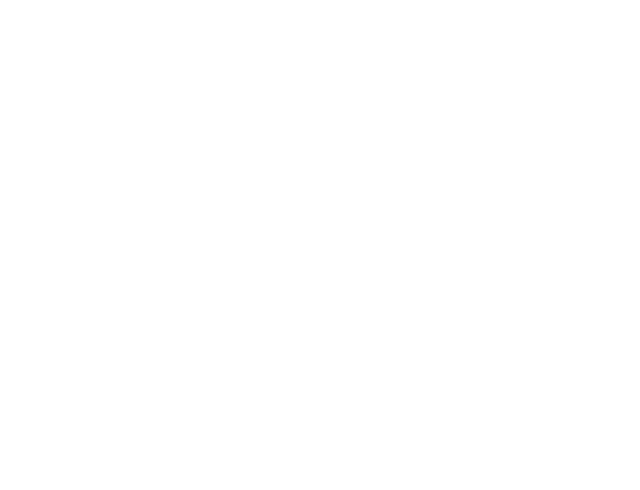
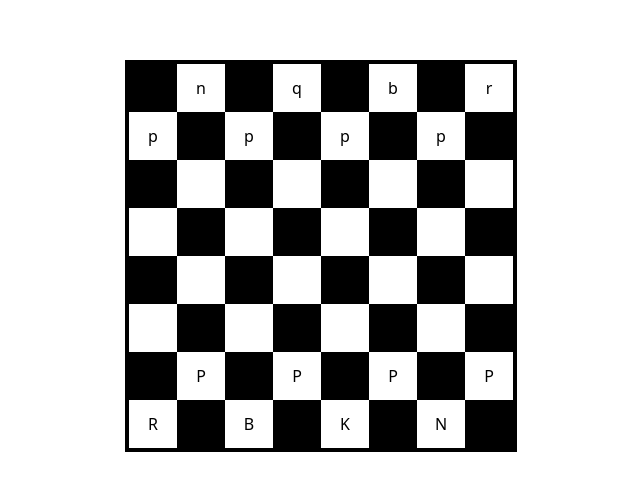
Before and after one commit to Acid-OP/project-1, a React (Vite) app in the folder frontend/: page /home in a window 1280 px wide. Shown: the part 144-634 px from the top of the page, without its empty margins (319-959 px from the left). Built offline with nearby package versions, Linux system fonts and the light colour scheme.

Commit message:
chess frontend added

```diff
--- a/frontend/package.json
+++ b/frontend/package.json
@@ -12,6 +12,7 @@
   "dependencies": {
     "@tailwindcss/vite": "^4.0.3",
     "axios": "^1.7.9",
+    "classnames": "^2.5.1",
     "react": "^18.3.1",
     "react-dom": "^18.3.1",
     "react-router": "^7.1.5",
--- a/frontend/src/App.tsx
+++ b/frontend/src/App.tsx
@@ -9,15 +9,15 @@
 
 
   return (
-
-    <BrowserRouter>
-    <Routes>
-      <Route path= "/signup" element={<Signup/>}></Route>
-      <Route path= "/signin" element={<Signin/>}></Route>
-      <Route path= "/welcome" element={<Welcome/>}></Route>
-      <Route path= "/home" element={<Home/>}></Route>
-    </Routes>
-    </BrowserRouter>
+    <Home/>
+    // <BrowserRouter>
+    // <Routes>
+    //   <Route path= "/signup" element={<Signup/>}></Route>
+    //   <Route path= "/signin" element={<Signin/>}></Route>
+    //   <Route path= "/welcome" element={<Welcome/>}></Route>
+    //   <Route path= "/home" element={<Home/>}></Route>
+    // </Routes>
+    // </BrowserRouter>
 
   )
 }
--- a/frontend/src/pages/Home.tsx
+++ b/frontend/src/pages/Home.tsx
@@ -1,5 +1,45 @@
+import { useEffect, useState } from "react";
+import classNames from "classnames";
+
 export function Home() {
-    return (
-        <div></div>
-    )
+  const n = 8;
+  const m = 8;
+
+  const initialBoard = [
+    ["r", "n", "b", "q", "k", "b", "n", "r"], // Black pieces
+    ["p", "p", "p", "p", "p", "p", "p", "p"], // Black pawns
+    [null, null, null, null, null, null, null, null], // Empty rows
+    [null, null, null, null, null, null, null, null],
+    [null, null, null, null, null, null, null, null],
+    [null, null, null, null, null, null, null, null],
+    ["P", "P", "P", "P", "P", "P", "P", "P"], // White pawns
+    ["R", "N", "B", "Q", "K", "B", "N", "R"], // White pieces
+  ];
+
+  const [chessBoard, setChessBoard] = useState<Array<Array<null | string>>>(initialBoard);
+
+  return (
+    <>
+      <div className="flex h-screen justify-center items-center">
+        <div className="border-4 border-solid border-black">
+          {/* Render the chessboard */}
+          {chessBoard.map((row, rIndex) => (
+            <div className="flex" key={rIndex}>
+              {row.map((piece, cIndex) => (
+                <div
+                  className={classNames('w-12 h-12 flex items-center justify-center', {
+                    "bg-black": (rIndex + cIndex) % 2 === 0,
+                    "bg-white": (rIndex + cIndex) % 2 !== 0,
+                  })}
+                  key={cIndex}
+                >
+                  {piece && <span>{piece}</span>} {/* Display the piece here */}
+                </div>
+              ))}
+            </div>
+          ))}
+        </div>
+      </div>
+    </>
+  );
 }
```
Also changed, not shown: 2 other files (tests, documents, lock files or other folders).
